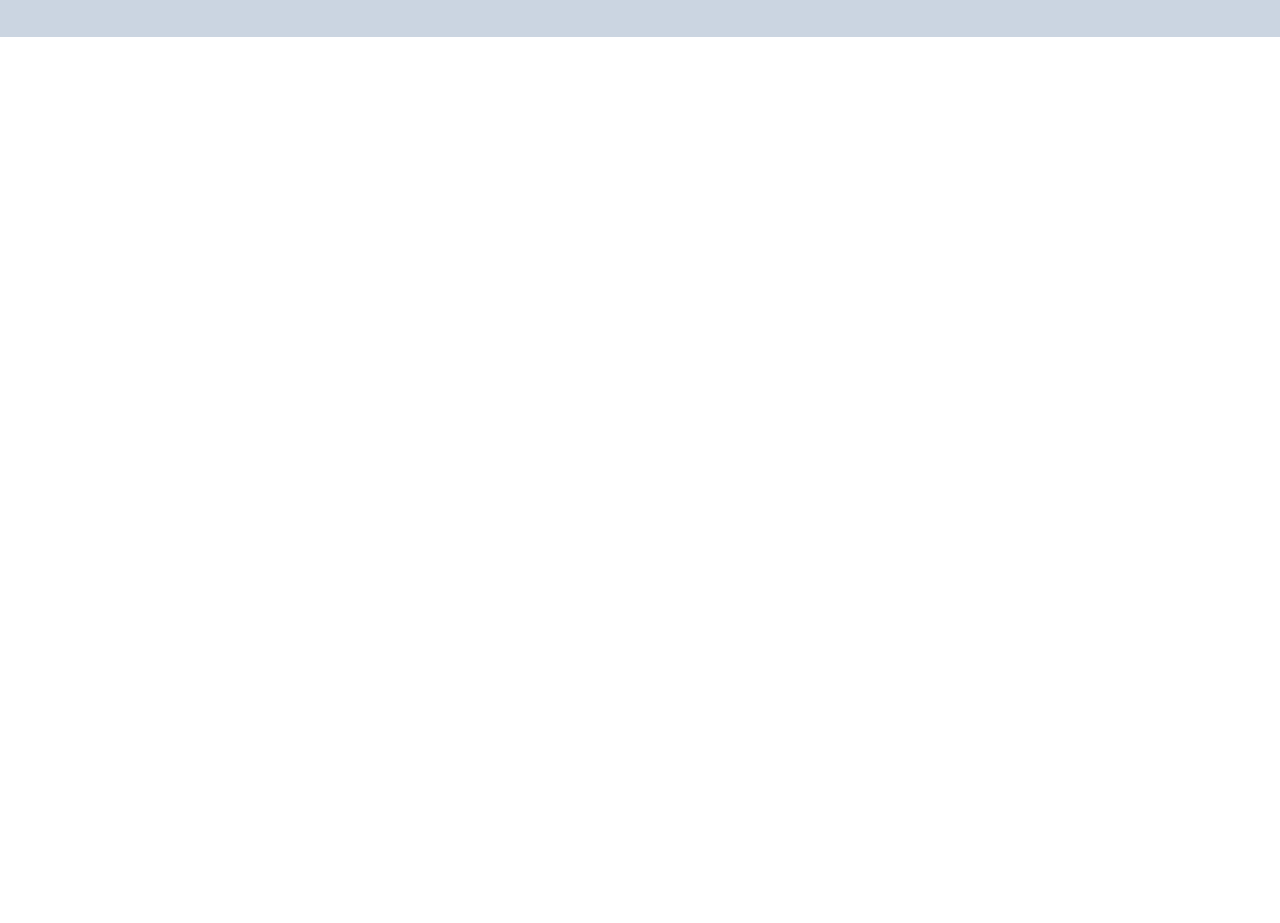
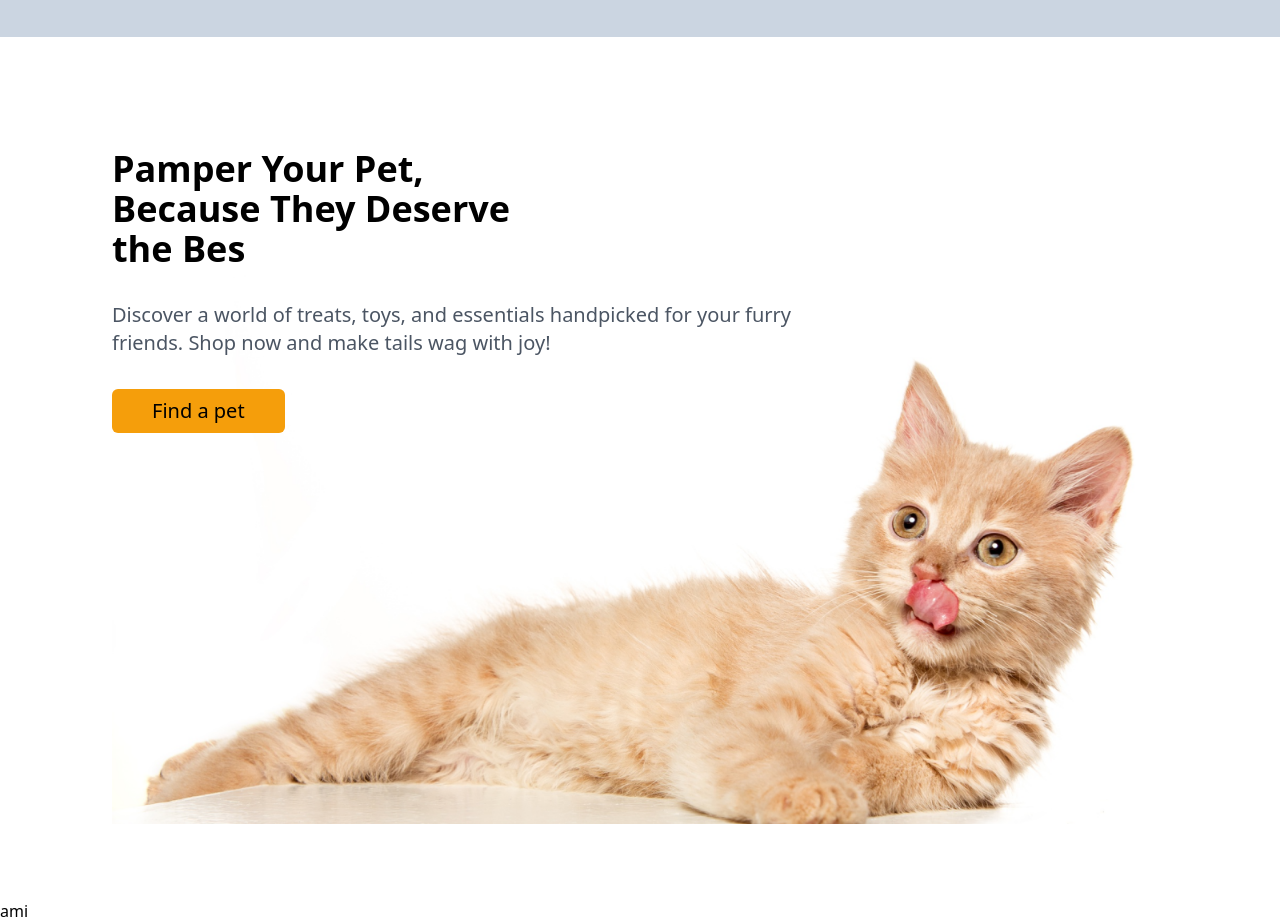
Before and after one commit to touhid2025/third-assignment, a plain HTML site: page index.html in a window 1280 px wide. Shown: the part 91-1014 px from the top of the page. Before the commit the page ends 800 px from the top, so only its background shows below. Drawn offline with nearby package versions, Linux system fonts and the light colour scheme.

Commit message:
add first section code

```diff
--- a/index.html
+++ b/index.html
@@ -25,7 +25,18 @@
         <button class="text-xl px-8 py-2 bg-yellow-500 rounded-md hidden sm:block">Register</button>
        </div>
     </header>
-    <main></main>
+    <main>
+        <section class="pt-28 pb-0 px-5 sm:px-28">
+            <div class="bg-[url('/c1-assets/cat-big.png')] h-[750px] bg-no-repeat bg-contain bg-left sm:bg-contain">
+                <p class="text-4xl font-bold">Pamper Your Pet, <br>Because They Deserve <br>the Bes</p>
+                <p class="text-gray-600 text-xl w-2/3 py-8">Discover a world of treats, toys, and essentials handpicked for your furry friends. Shop now and make tails wag with joy!</p>
+                <button class="bg-amber-500 px-10 py-2 rounded-md text-xl">Find a pet</button>
+            </div>
+        </section>
+        <section>
+            <div>ami</div>
+        </section>
+    </main>
     <footer></footer>
 
 </body>
```
